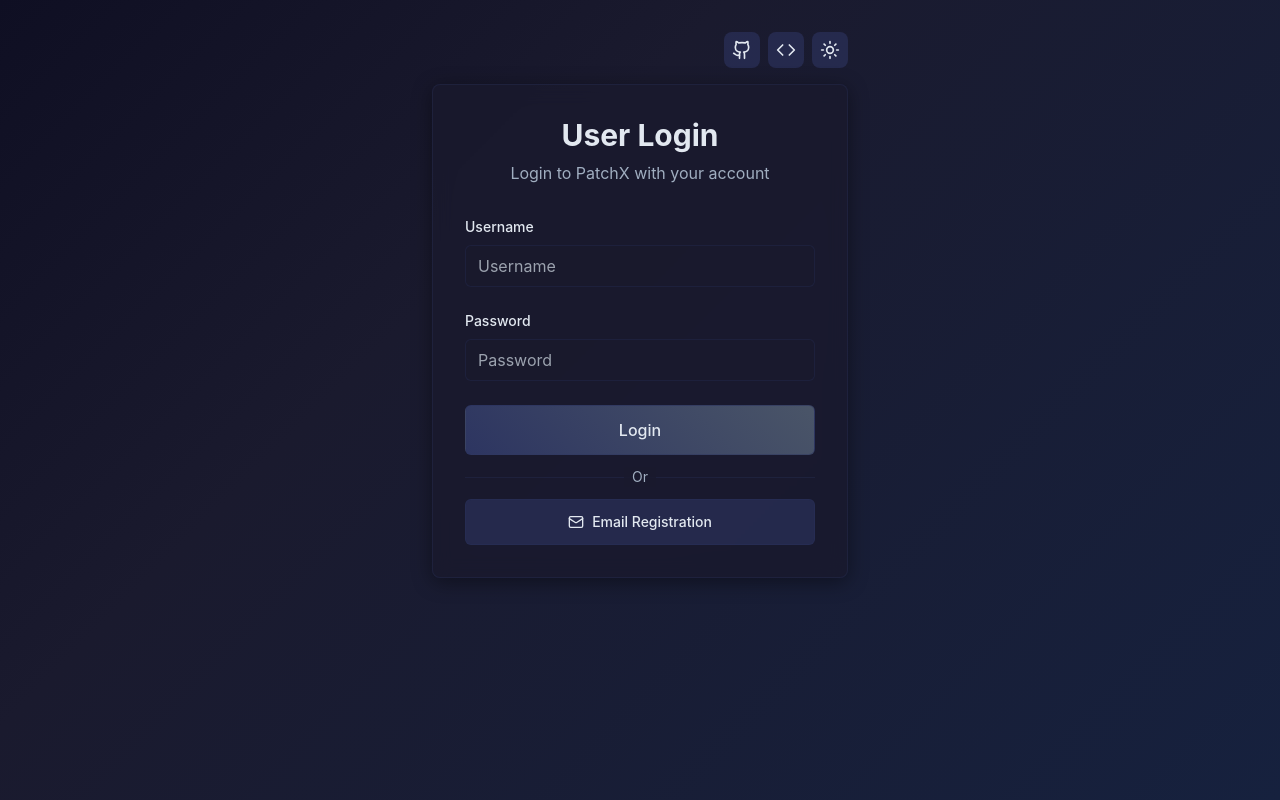
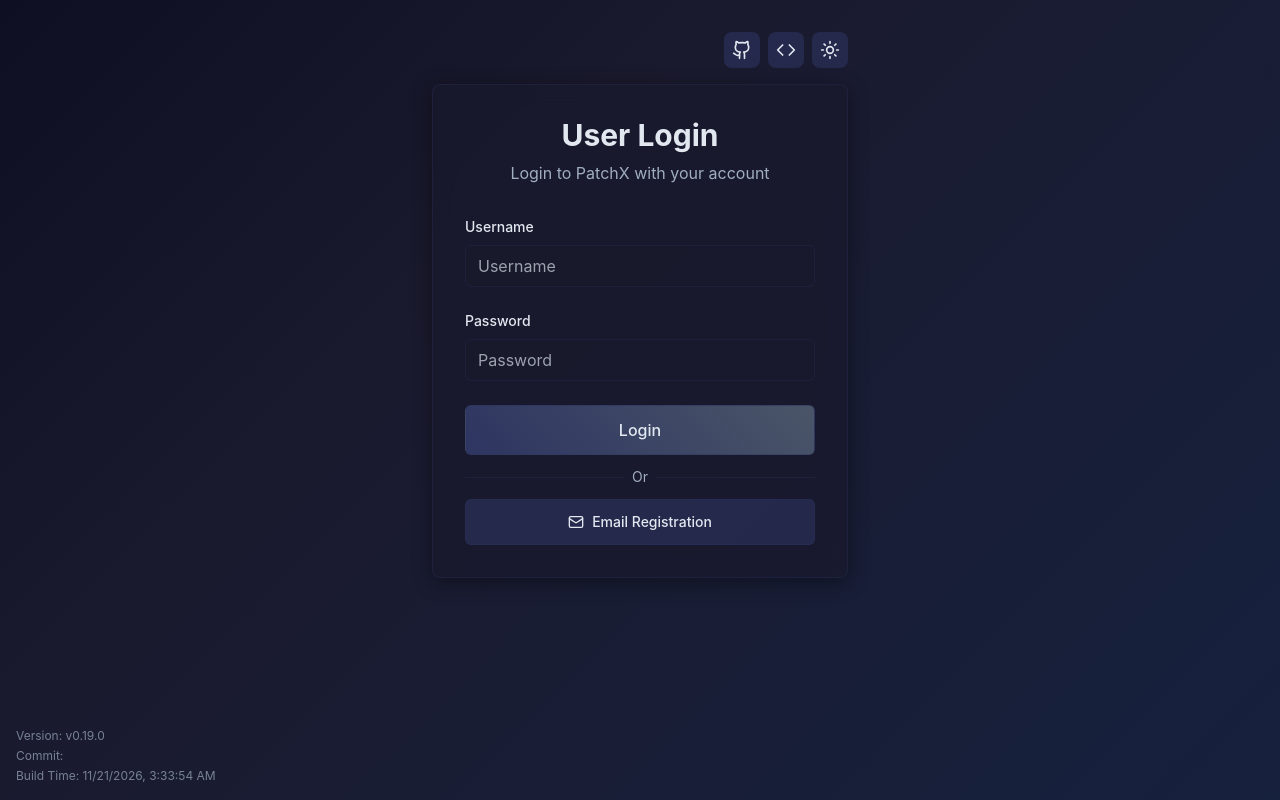
Before and after one commit to ai-patchx/patchx, a React (Vite) app: page / in a window 1280 px wide. Built offline with nearby package versions, Linux system fonts and the light colour scheme; no server answers.

Commit message:
feat(version): add version info to login and settings pages
Add Version, Commit, and Build Time display to LoginPage and SettingsPage,
matching the implementation in SubmitPage for consistency.

```diff
--- a/src/pages/LoginPage.tsx
+++ b/src/pages/LoginPage.tsx
@@ -4,6 +4,7 @@ import { Mail, Moon, Sun, Github, Code } from 'lucide-react'
 import { useAuthStore } from '@/stores/authStore'
 import { useTheme } from '@/hooks/useTheme'
 import RegistrationModal from '@/components/RegistrationModal'
+import packageInfo from '../../package.json'
 
 export default function LoginPage() {
   const [username, setUsername] = useState('')
@@ -232,6 +233,17 @@ export default function LoginPage() {
         isOpen={showRegistrationModal}
         onClose={() => setShowRegistrationModal(false)}
       />
+
+      {/* Version and build time information - Bottom left */}
+      <div className="fixed bottom-4 left-4 z-10">
+        <div className={`text-xs space-y-1 ${
+          theme === 'dark' ? 'text-gradient-secondary opacity-70' : 'text-gray-500'
+        }`}>
+          <div>Version: v{packageInfo.version}</div>
+          <div>Commit: {import.meta.env.GIT_HASH}</div>
+          <div>Build Time: {new Date(import.meta.env.BUILD_TIME).toLocaleString('en-US')}</div>
+        </div>
+      </div>
     </div>
   )
 }
--- a/src/pages/SettingsPage.tsx
+++ b/src/pages/SettingsPage.tsx
@@ -4,6 +4,7 @@ import { Settings, Plus, Edit, Trash2, TestTube, Moon, Sun, ArrowLeft, Server, K
 import useRemoteNodeStore from '@/stores/remoteNodeStore'
 import { useTheme } from '@/hooks/useTheme'
 import type { RemoteNode, RemoteNodeFormData } from '@/types'
+import packageInfo from '../../package.json'
 
 export default function SettingsPage() {
   const navigate = useNavigate()
@@ -391,6 +392,17 @@ export default function SettingsPage() {
           </div>
         </div>
       )}
+
+      {/* Version and build time information - Bottom left */}
+      <div className="fixed bottom-4 left-4 z-10">
+        <div className={`text-xs space-y-1 ${
+          theme === 'dark' ? 'text-gradient-secondary opacity-70' : 'text-gray-500'
+        }`}>
+          <div>Version: v{packageInfo.version}</div>
+          <div>Commit: {import.meta.env.GIT_HASH}</div>
+          <div>Build Time: {new Date(import.meta.env.BUILD_TIME).toLocaleString('en-US')}</div>
+        </div>
+      </div>
     </div>
   )
 }
```
